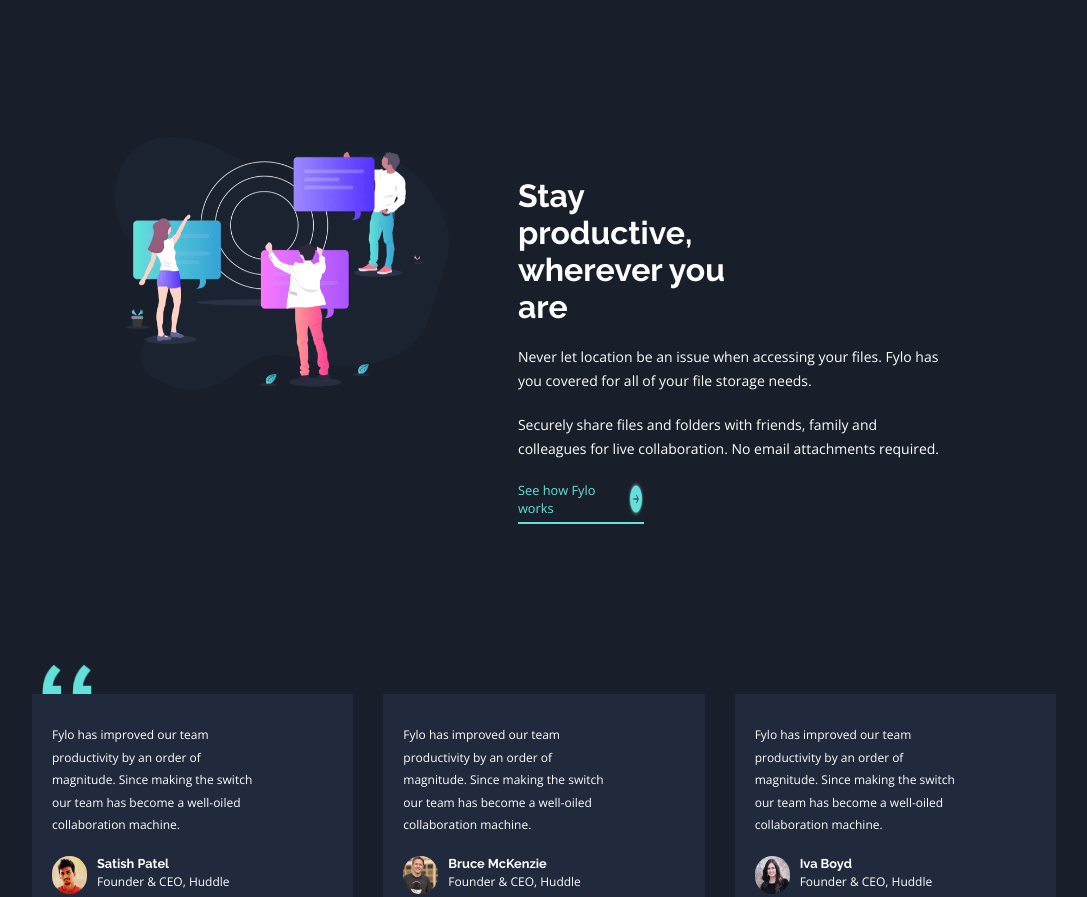
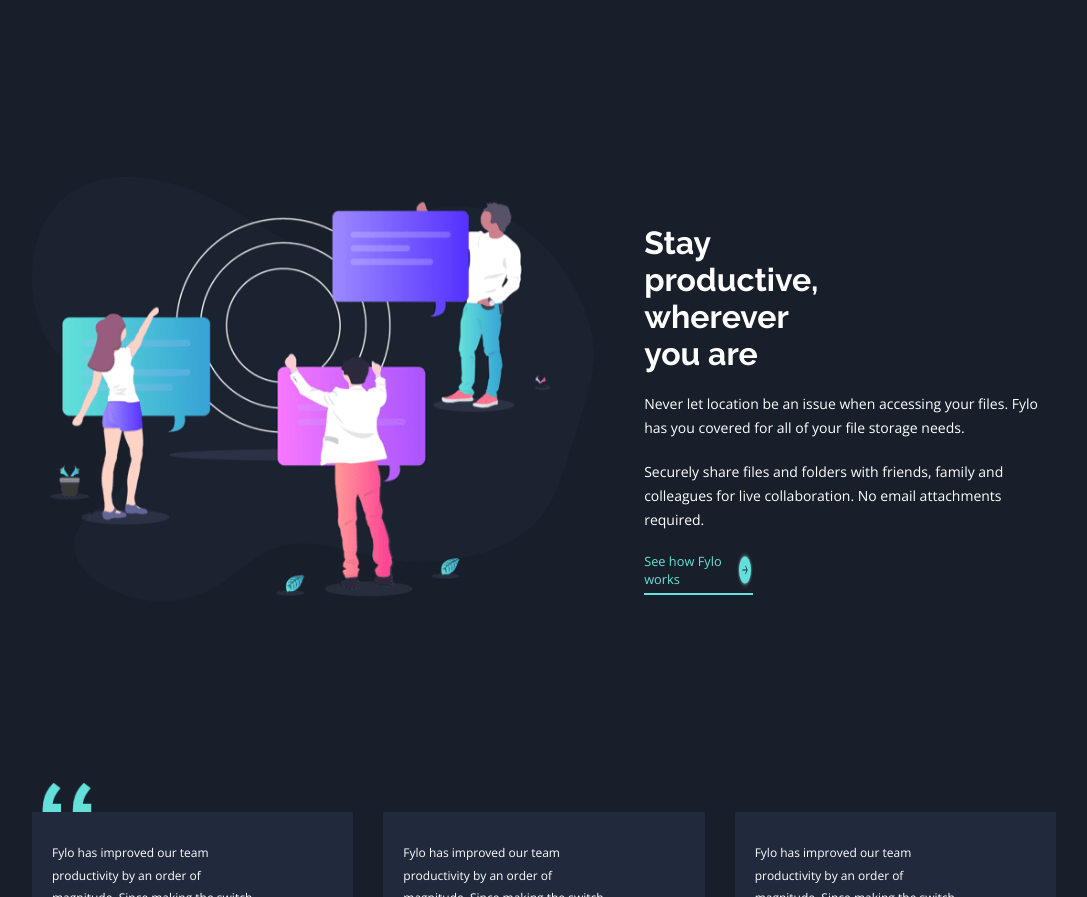
Before and after one commit to Osauyi/fylo-dark-theme-landing-page-master--33, a plain HTML site: page index.html in a window 1280 px wide. Shown: the part 1640-2537 px from the top of the page, without its empty margins (96-1183 px from the left). Drawn offline with nearby package versions, Linux system fonts and the light colour scheme.

Commit message:
fixed image

```diff
--- a/styles.css
+++ b/styles.css
@@ -492,19 +492,21 @@ footer {
   .Third-section {
     display: flex;
     gap: 50px;
-    padding: 40px 15% 30px;
+    padding: 80px 10% 70px;
   }
 
-  .third-section-box-image>img {
-    width: 90%;
+
+  .third-section-box-image > img {
+    width: 100%;
   }
 
   .third-section-text {
+    width: 44%;
     align-self: center;
   }
 
   .third-section-text>p {
-    padding-right: 10%;
+    padding-right: 0%;
     line-height: 1.5rem;
   }
 
```
